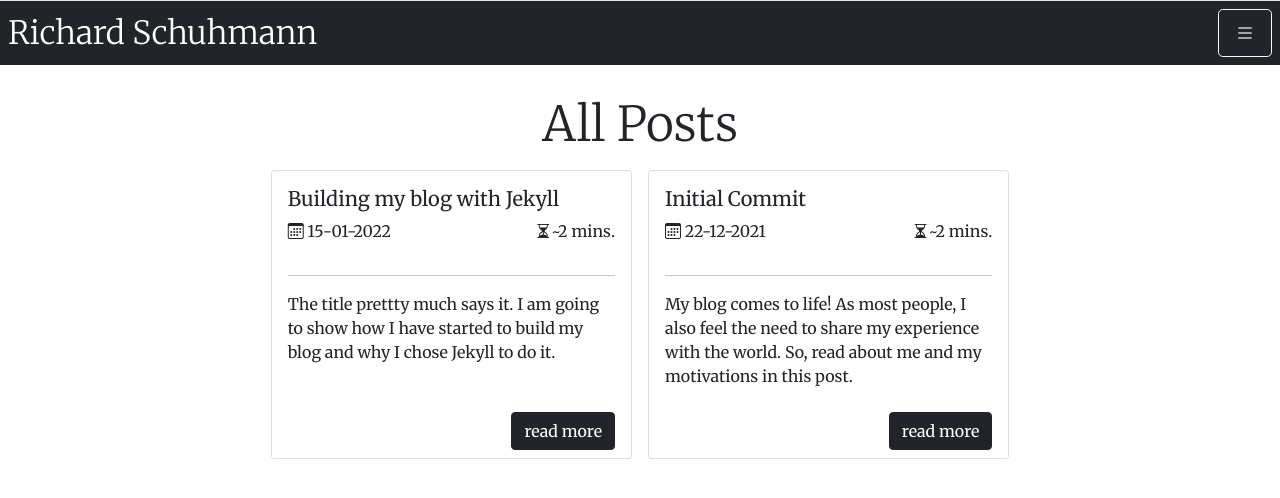
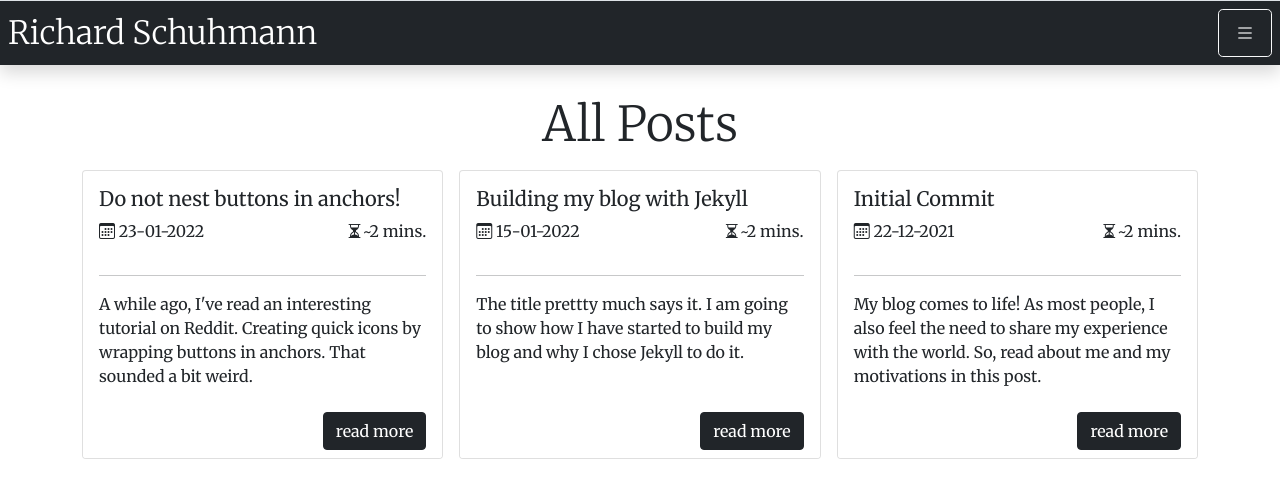
Before and after one commit to rischuhm/rischuhm.github.io, a Jekyll site: the page built from blog/index.html, in a window 1280 px wide. Shown: the top 498 px of the page. Built offline with Jekyll 4.4.1, drawn with Linux system fonts in a browser that asks for light colours; nearby versions of some CDN libraries; the list of posts is cut into pages by our own code.

Commit message:
new blogpost and style fixes

````diff
--- a/_includes/header.html
+++ b/_includes/header.html
@@ -15,7 +15,7 @@
 
 <style>
     *{font-family: Merriweather;
-    scroll-margin: 50px;}
+    scroll-margin: 75px;}
 
     pre{
         background-color: black;
@@ -24,7 +24,14 @@
         padding-top: 1em;
         padding-bottom: 1em;
         padding-right: 1em;
+        box-shadow: 5px 5px 5px lightgrey;
     }
+
+blockquote{
+    font-style: italic;
+    padding-left: 1em;
+    border-left: 3px solid gray;
+}
 
 </style>
 </head>
--- a/_includes/nav_desktop.html
+++ b/_includes/nav_desktop.html
@@ -1,4 +1,4 @@
-   <nav class="d-none  d-md-flex justify-content-between align-items-center border-top bg-dark text-white " style="position: fixed; top:0; right:0; left:0">
+   <nav class="d-none  d-md-flex justify-content-between align-items-center border-top bg-dark text-white shadow " style="position: fixed; top:0; right:0; left:0">
     <h2 style="font-weight: 100;" class="ms-2 mb-0 p-0 text-center"><a style="text-decoration: none;" class="text-white" href="/">Richard Schuhmann</a> </h2>
     <a class="btn btn-lg btn-outline-light m-2"  data-bs-toggle="offcanvas" href="#offcanvasdesk"><i class="bi bi-list"></i></a>
    </nav>
--- /dev/null
+++ b/_posts/2022-01-23-do-not-nest-buttons-in-anchors.markdown
@@ -0,0 +1,81 @@
+---
+layout: post
+title:  "Do not nest buttons in anchors!"
+date:   2022-01-23 10:00:00 +0100
+categories: general, html
+description: "A while ago, I've read an interesting tutorial on Reddit. Creating quick icons by wrapping buttons in anchors. That sounded a bit weird."
+tags: "blog, programming, code, html, best, practice "
+---
+
+# {{ page.title }}
+Published: {{page.date | date: "%d-%m-%Y"}}
+
+
+I love scrolling through Reddit and seeing all the people there trying to make our lives easier. Unfortunately, though, from time to time, it happens that people push information that is not only wrong but could lead to undesired behavior on your page. For example, as stated in this [reddit post](https://www.reddit.com/r/learnprogramming/comments/rmtysh/programming_trick_1_how_to_make_html_buttons_links/?utm_medium=android_app&utm_source=share), it would be pretty easy to make link buttons by wrapping \<button\>-tags with anchors.
+
+<br>
+Here lies a misconception on what these two tags are meant for. While I've read the tutorial, I had a gut feeling that this approach was wrong and lucky me, I could find a prove. The [HTML Specs Site](https://html.spec.whatwg.org/multipage/text-level-semantics.html#the-a-element) clearly states :
+
+>Content model (A normative description of what content must be included as children and descendants of the element):
+Transparent, but there **must be no interactive content descendant**, a element descendant, or descendant with the tabindex attribute specified.
+
+<br>
+To make it even clearer -  the site specifies interactive elements as *" content that is specifically intended for user interaction."* Those are:
+- a (if the href attribute is present)
+- audio (if the controls attribute is present)
+- button
+- details
+- embed
+- iframe
+- img (if the usemap attribute is present)
+- input (if the type attribute is not in the Hidden state)
+- label
+- select
+- textarea
+- video (if the controls attribute is present)
+
+<br>
+An idea of why this nesting would lead to different problems lies in the underlying event order if a user clicks on such a nested construct. To get a better understanding, let me show an example:
+
+```
+<form>
+<input name="input1">
+<a href="https://rischuhm.github.io/">
+<button type="reset">Click me!</button>
+</a>
+</form>
+```
+
+If a user would click on this button, it would not lead me to my page but delete the form's input. I can say that the inner logic would preferably be executed from testing in Chrome. If this behavior is consistent across browsers, I wouldn't know. Anyway, you'd always have to keep in mind where your buttons and anchors are placed to avoid undesired results - like submitting or deleting form inputs.
+
+<br>
+## A better approach
+
+Use things for what they are meant to be used. For example, use anchors to link to content on your page or different sites. On the other hand, if you interact with forms, use button tags inside the form elements. That way, you keep the separation of concerns, and you can also keep your styling clear. If you insist on your anchors looking like buttons, consider using CSS. It takes you ten lines of code (or more - depending on what you want to achieve) to generate a simple button class that looks like the default button on Google Chrome on Windows:
+
+```
+<style>
+.btn{
+font-family: sans-serif;
+font-size: small;
+border: 1px solid rgb(118, 118, 118);
+border-radius: 3px;
+padding: 2px 6px;
+margin:2px;
+background-color:  rgb(239, 239, 239);
+cursor: context-menu;
+}
+
+.btn:hover{
+background-color: rgb(212, 212, 212);
+}
+</style>
+
+<body>
+<a class="btn">Button</a>
+</body>
+```
+
+<br>
+## For the lazy - CSS Frameworks
+If you don't feel like writing your own CSS, you can always use class-based frameworks like [Bootstrap](https://getbootstrap.com/), [TailWindCSS](https://tailwindcss.com/) or [MaterializeCSS](https://materializecss.com/). Those frameworks offer prewritten classes to style all your items. They come in handy if you work on a project that values functionality over esthetics. In such cases, you can style buttons and anchors persistently by adding a "btn"-class to both items, but you don't change or intermix their intended behavior.
````
Also changed, not shown: _posts/2022-01-16-Building-my-blog-with-Jekyll copy.markdown (renamed from _posts/2022-01-16-Building-my-blog-with-Jekyll.markdown).
